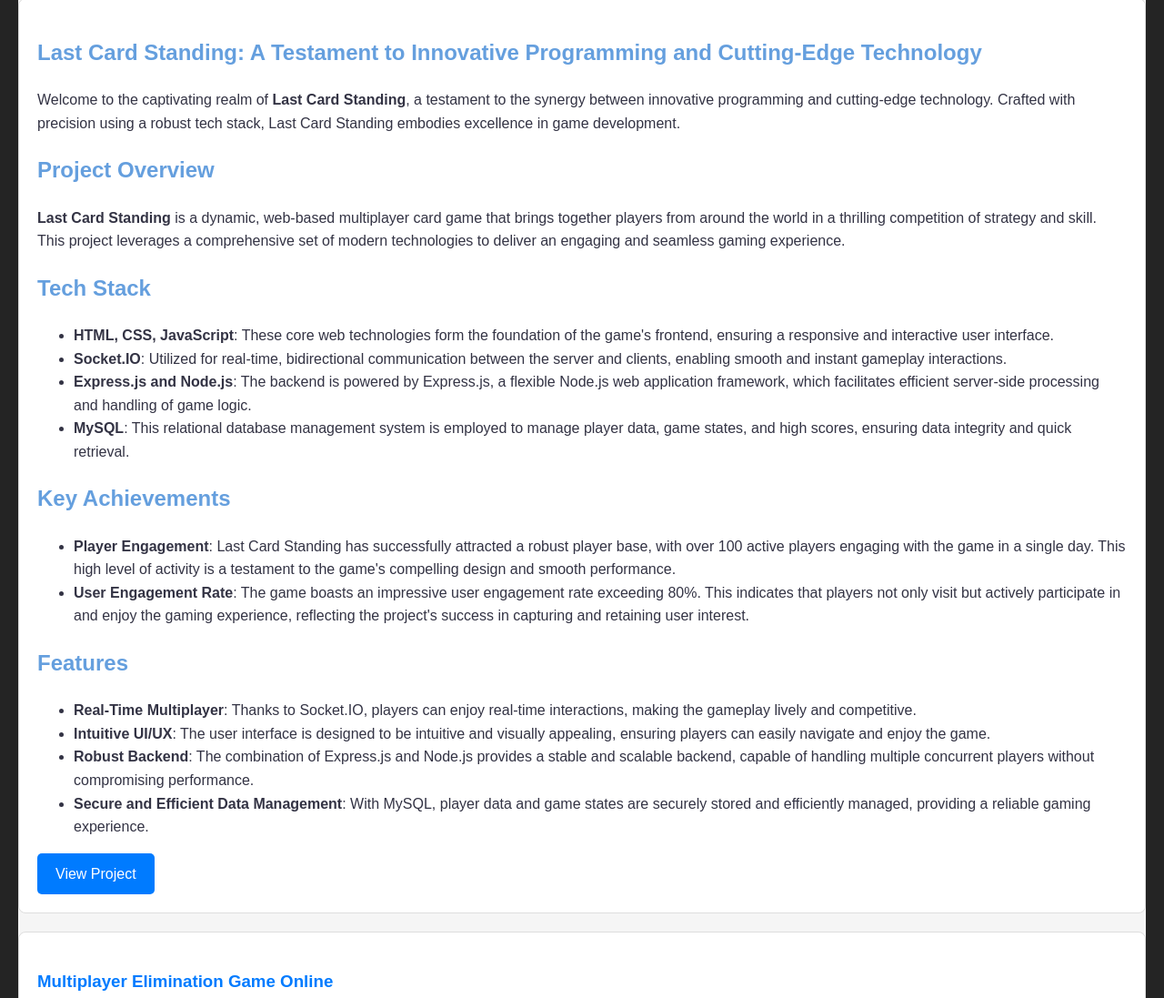
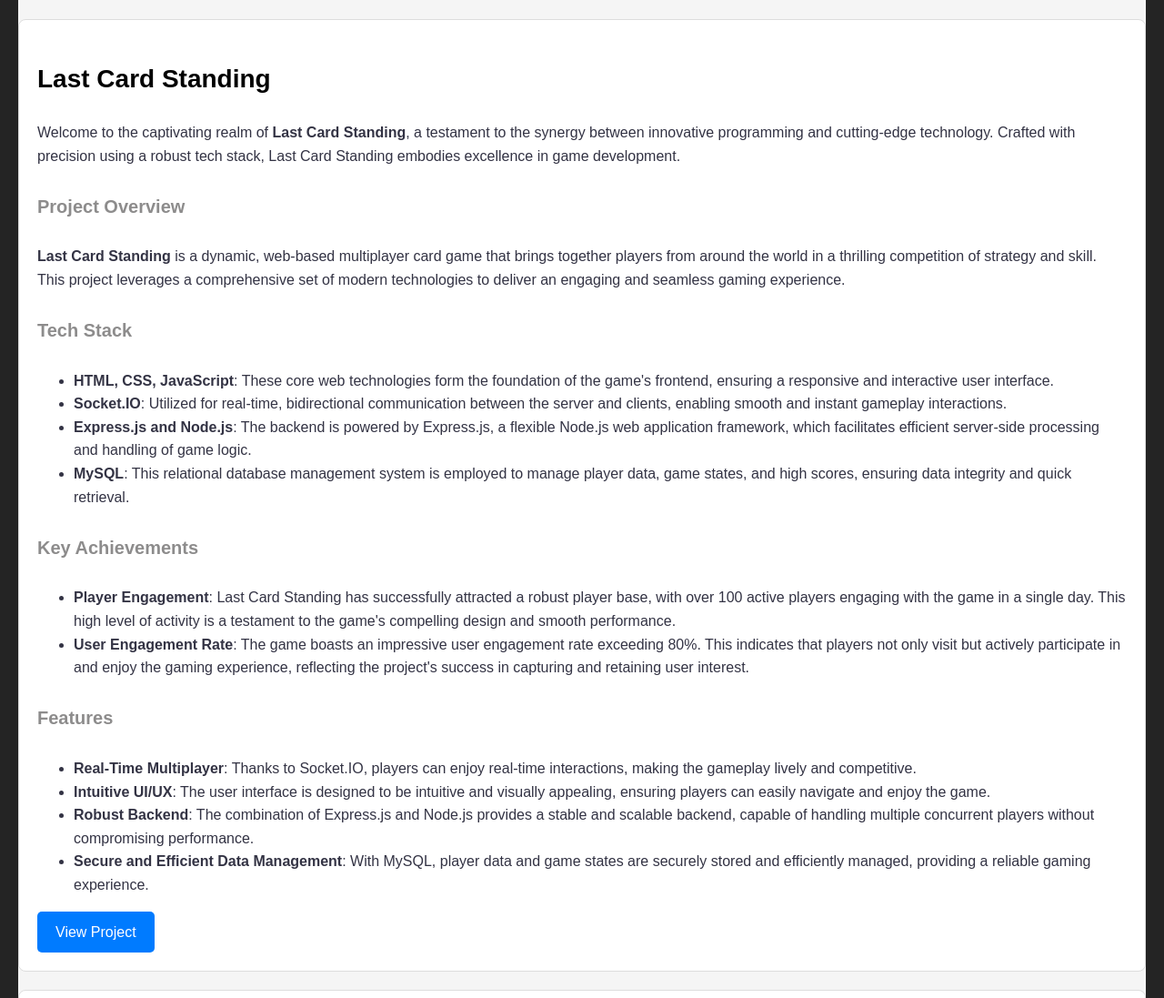
Before and after one commit to tommyly471/3d-website, a website built with Vite: page index.html in a window 1280 px wide. Shown: the part 1107-2204 px from the top of the page at 91% size. Built offline with nearby package versions, Linux system fonts and the light colour scheme; files whose address does not match are found by name.

Commit message:
formatting

```diff
--- a/index.html
+++ b/index.html
@@ -24,7 +24,9 @@
           ]
         }
         </script>
+
     <script async src="https://www.googletagmanager.com/gtag/js?id=G-ZJCVJJL8ZC"></script>
+
     <script>
     window.dataLayer = window.dataLayer || [];
     function gtag(){dataLayer.push(arguments);}
@@ -58,7 +60,7 @@
             padding: 30px 0;
         }
 
-        h1, h2, h3 {
+        h1 {
             color: #659fde;
         }
 
@@ -91,7 +93,6 @@
             color: #fff;
         }
 
-        /* Added style for social links */
         .card {
             display: flex;
             justify-content: center;
@@ -103,7 +104,6 @@
         }
     </style>
     <style>
-        /* CSS to center the <p> element */
         .center {
           text-align: center;
         }
@@ -176,14 +176,14 @@
         <h2>Featured Projects</h2>
 
         <div class="project">
-            <h2>Last Card Standing: A Testament to Innovative Programming and Cutting-Edge Technology</h2>
+            <h2>Last Card Standing</h2>
 
     <p>Welcome to the captivating realm of <strong>Last Card Standing</strong>, a testament to the synergy between innovative programming and cutting-edge technology. Crafted with precision using a robust tech stack, Last Card Standing embodies excellence in game development.</p>
 
-    <h2>Project Overview</h2>
+    <h4>Project Overview</h4>
     <p><strong>Last Card Standing</strong> is a dynamic, web-based multiplayer card game that brings together players from around the world in a thrilling competition of strategy and skill. This project leverages a comprehensive set of modern technologies to deliver an engaging and seamless gaming experience.</p>
 
-    <h2>Tech Stack</h2>
+    <h4>Tech Stack</h4>
     <ul>
         <li><strong>HTML, CSS, JavaScript</strong>: These core web technologies form the foundation of the game's frontend, ensuring a responsive and interactive user interface.</li>
         <li><strong>Socket.IO</strong>: Utilized for real-time, bidirectional communication between the server and clients, enabling smooth and instant gameplay interactions.</li>
@@ -191,13 +191,13 @@
         <li><strong>MySQL</strong>: This relational database management system is employed to manage player data, game states, and high scores, ensuring data integrity and quick retrieval.</li>
     </ul>
 
-    <h2>Key Achievements</h2>
+    <h4>Key Achievements</h4>
     <ul>
         <li><strong>Player Engagement</strong>: Last Card Standing has successfully attracted a robust player base, with over 100 active players engaging with the game in a single day. This high level of activity is a testament to the game's compelling design and smooth performance.</li>
         <li><strong>User Engagement Rate</strong>: The game boasts an impressive user engagement rate exceeding 80%. This indicates that players not only visit but actively participate in and enjoy the gaming experience, reflecting the project's success in capturing and retaining user interest.</li>
     </ul>
 
-    <h2>Features</h2>
+    <h4>Features</h4>
     <ul>
         <li><strong>Real-Time Multiplayer</strong>: Thanks to Socket.IO, players can enjoy real-time interactions, making the gameplay lively and competitive.</li>
         <li><strong>Intuitive UI/UX</strong>: The user interface is designed to be intuitive and visually appealing, ensuring players can easily navigate and enjoy the game.</li>
@@ -209,7 +209,7 @@
         </div>
 
         <div class="project">
-            <h3>Multiplayer Elimination Game Online</h3>
+            <h4>Multiplayer Elimination Game Online</h4>
             <p>
                 Welcome to the captivating realm of Last Card Standing, a testament to the synergy between innovative programming and cutting-edge technology.
             Crafted with precision using a robust tech stack, Last Card Standing embodies excellence in game development. Leveraging HTML, CSS, JavaScript, Socket.IO, Express.js, Node.js, and MySQL.
@@ -230,7 +230,7 @@
         </div>
 
         <div class="project">
-            <h3>3D Adventure Game (Castle Climbers)</h3>
+            <h4>3D Adventure Game (Castle Climbers)</h4>
             <p>
                 Castle Climber 3D, a range of devices and tools were utilized to create an immersive gaming experience.
                 The project primarily relied on a high-performance desktop workstation equipped with powerful hardware components, including a multi-core processor, dedicated graphics card, and ample RAM, to handle the
--- a/style.css
+++ b/style.css
@@ -59,6 +59,16 @@
 h1 {
   font-size: 4.5em;
   line-height: 1.1;
+}
+
+h2 {
+  font-size: 1.75em;
+  color:#000000
+}
+
+h4 {
+  font-size: 1.25em;
+  color:#8d8c8c
 }
 
 header p {
```
Lines whose indentation alone changed are shown as unchanged.
